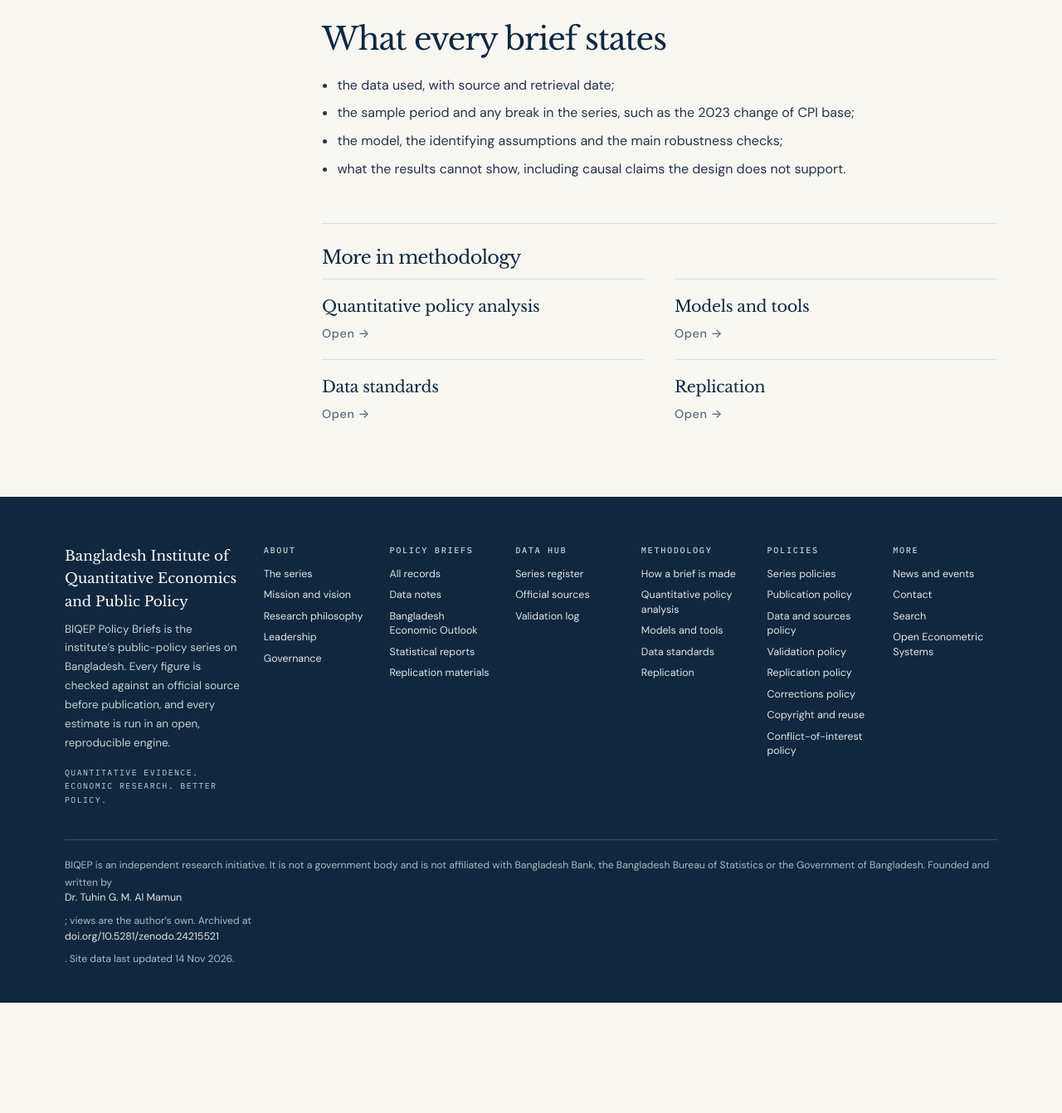
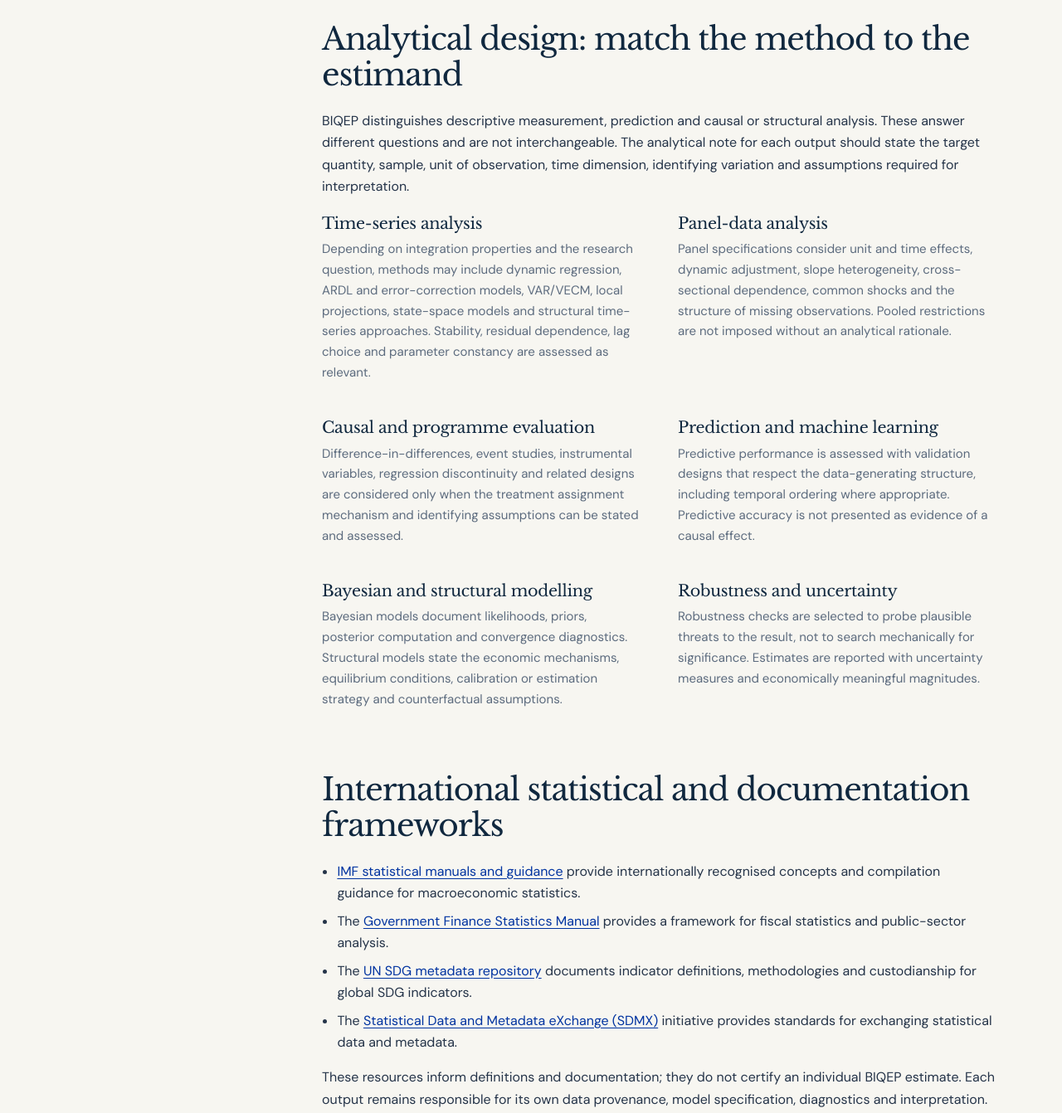
Before and after one commit to bcqp/center, a plain HTML site: page methodology/index.html in a window 1280 px wide. Shown: the part 1020-2362 px from the top of the page at 83% size. Before the commit the page ends 2229 px from the top, so only its background shows below. Drawn offline with nearby package versions, Linux system fonts and the light colour scheme.

Commit message:
Expand methodology/index.html with research content and international references

```diff
--- a/methodology/index.html
+++ b/methodology/index.html
@@ -21,6 +21,25 @@
 <div class="step"><span class="n">03</span><div><h3>Estimation</h3><p>Models run in Open Econometric Systems (OES), an open-source engine. The specification, sample and settings are published with the brief.</p></div></div>
 <div class="step"><span class="n">04</span><div><h3>Limits and corrections</h3><p>Each brief states its data limits and what its results cannot show. If a figure is found not to match its official source, it is corrected and the correction is noted on the page with its date.</p></div></div>
 </div>
+<h2>Analytical design: match the method to the estimand</h2>
+<p>BIQEP distinguishes descriptive measurement, prediction and causal or structural analysis. These answer different questions and are not interchangeable. The analytical note for each output should state the target quantity, sample, unit of observation, time dimension, identifying variation and assumptions required for interpretation.</p>
+<div class="two">
+<div><h3>Time-series analysis</h3><p>Depending on integration properties and the research question, methods may include dynamic regression, ARDL and error-correction models, VAR/VECM, local projections, state-space models and structural time-series approaches. Stability, residual dependence, lag choice and parameter constancy are assessed as relevant.</p></div>
+<div><h3>Panel-data analysis</h3><p>Panel specifications consider unit and time effects, dynamic adjustment, slope heterogeneity, cross-sectional dependence, common shocks and the structure of missing observations. Pooled restrictions are not imposed without an analytical rationale.</p></div>
+<div><h3>Causal and programme evaluation</h3><p>Difference-in-differences, event studies, instrumental variables, regression discontinuity and related designs are considered only when the treatment assignment mechanism and identifying assumptions can be stated and assessed.</p></div>
+<div><h3>Prediction and machine learning</h3><p>Predictive performance is assessed with validation designs that respect the data-generating structure, including temporal ordering where appropriate. Predictive accuracy is not presented as evidence of a causal effect.</p></div>
+<div><h3>Bayesian and structural modelling</h3><p>Bayesian models document likelihoods, priors, posterior computation and convergence diagnostics. Structural models state the economic mechanisms, equilibrium conditions, calibration or estimation strategy and counterfactual assumptions.</p></div>
+<div><h3>Robustness and uncertainty</h3><p>Robustness checks are selected to probe plausible threats to the result, not to search mechanically for significance. Estimates are reported with uncertainty measures and economically meaningful magnitudes.</p></div>
+</div>
+<h2>International statistical and documentation frameworks</h2>
+<ul>
+<li><a href="https://www.imf.org/external/pubs/ft/qna/" target="_blank" rel="noopener">IMF statistical manuals and guidance</a> provide internationally recognised concepts and compilation guidance for macroeconomic statistics.</li>
+<li>The <a href="https://www.imf.org/external/pubs/ft/gfs/manual/" target="_blank" rel="noopener">Government Finance Statistics Manual</a> provides a framework for fiscal statistics and public-sector analysis.</li>
+<li>The <a href="https://unstats.un.org/sdgs/metadata/" target="_blank" rel="noopener">UN SDG metadata repository</a> documents indicator definitions, methodologies and custodianship for global SDG indicators.</li>
+<li>The <a href="https://sdmx.org/" target="_blank" rel="noopener">Statistical Data and Metadata eXchange (SDMX)</a> initiative provides standards for exchanging statistical data and metadata.</li>
+</ul>
+<p>These resources inform definitions and documentation; they do not certify an individual BIQEP estimate. Each output remains responsible for its own data provenance, model specification, diagnostics and interpretation.</p>
+
 <h2>What every brief states</h2><ul><li>the data used, with source and retrieval date;</li><li>the sample period and any break in the series, such as the 2023 change of CPI base;</li><li>the model, the identifying assumptions and the main robustness checks;</li><li>what the results cannot show, including causal claims the design does not support.</li></ul><div class="more" data-render="siblings"></div></div></div></section>
 </main>
 <div id="ftr"></div>
```
